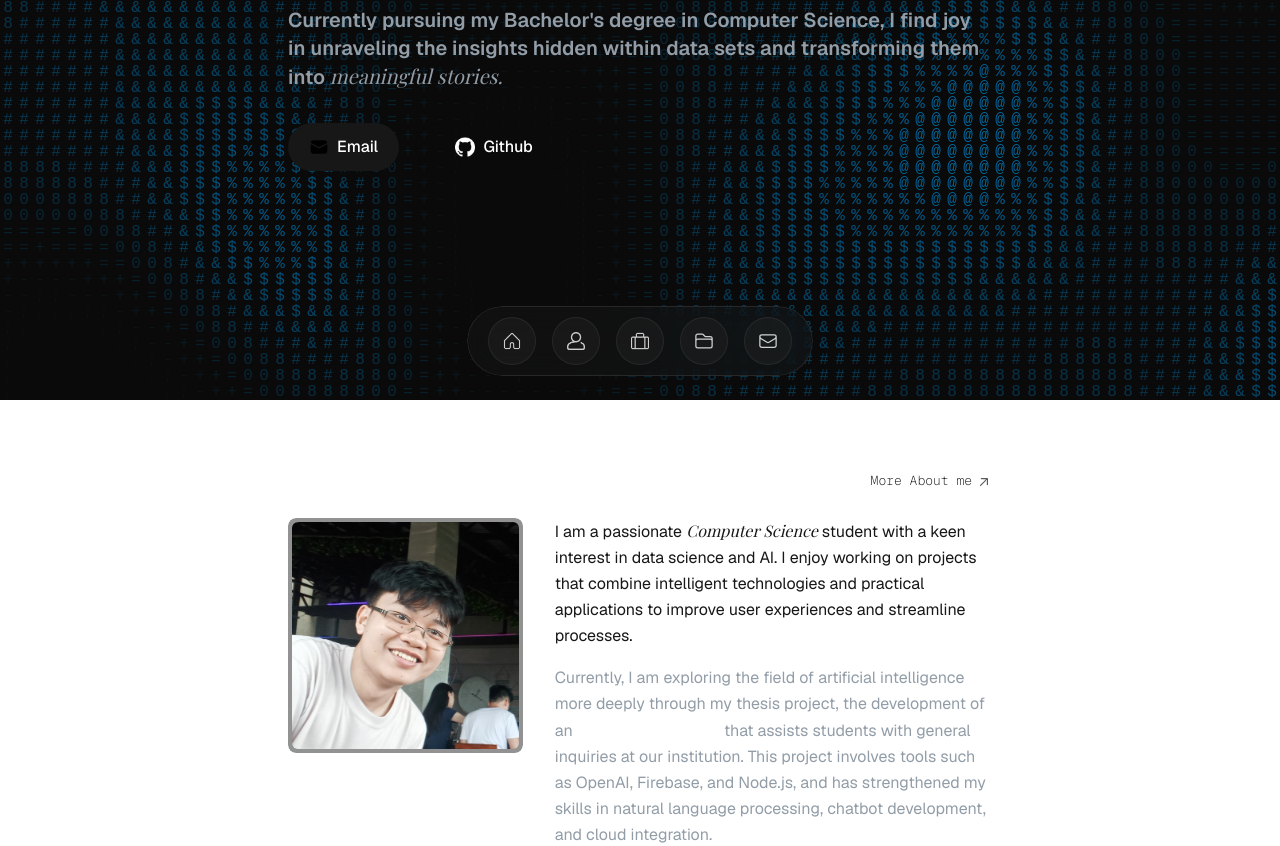
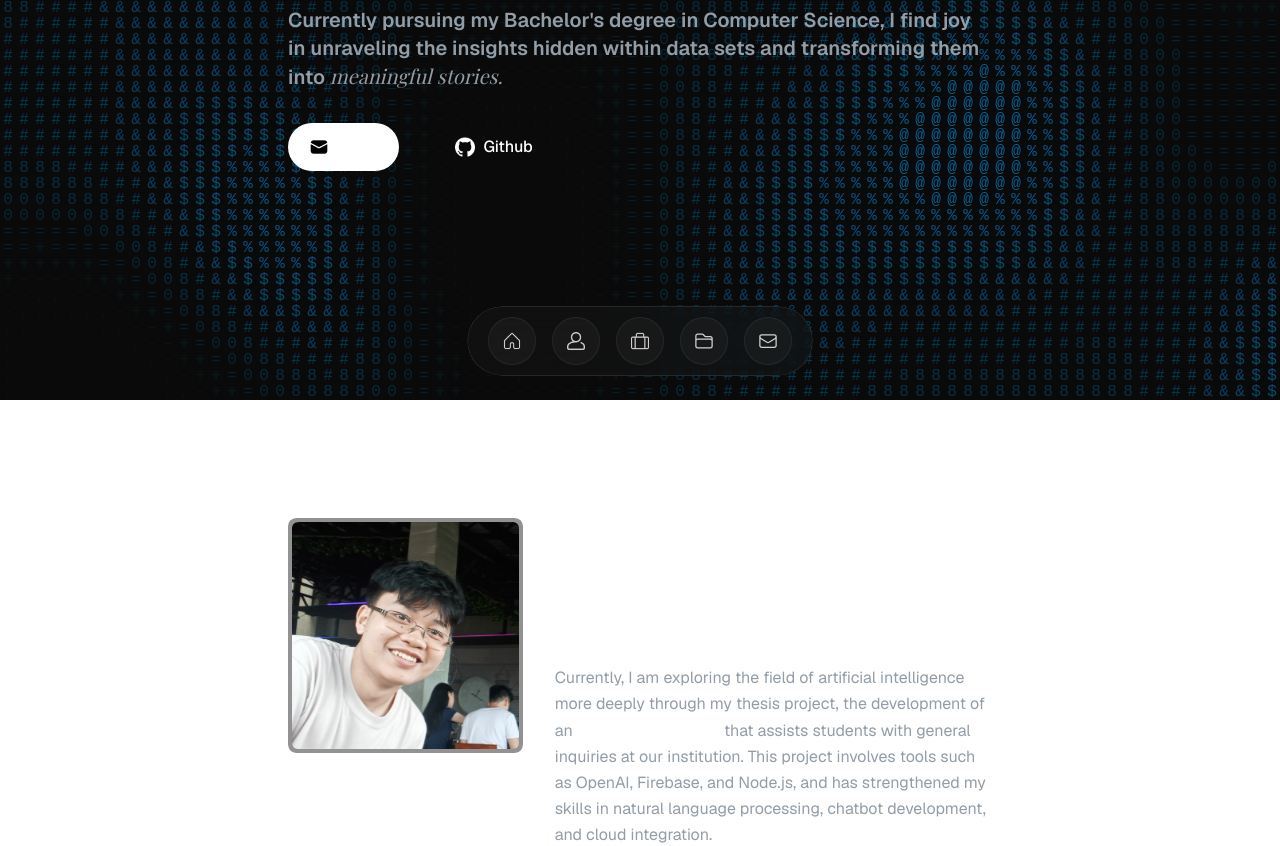
Before and after one commit to JeroldGomez/jerold-gomez-portfolio, a Next.js app: page / in a window 1280 px wide. Shown: the part 400-1246 px from the top of the page. Built offline with nearby package versions, Linux system fonts and the light colour scheme.

Commit message:
fix text color issues in About.tsx

```diff
--- a/app/components/About.tsx
+++ b/app/components/About.tsx
@@ -26,7 +26,7 @@ const About = () => {
           href="https://github.com/JeroldGomez"
           target="_blank"
           rel="noopener noreferrer"
-          className="group transition-all duration-200 hover:text-[#929DA7] font-extralight text-[13px] font-[family-name:var(--font-geist-mono)]"
+          className="group transition-all duration-200 text-[#fff] hover:text-[#929DA7] font-extralight text-[13px] font-[family-name:var(--font-geist-mono)]"
         >
           More About me
           <ArrowUpRightIcon className="w-4 h-4 ml-1 inline-block opacity-70 group-hover:translate-x-0.5 group-hover:-translate-y-0.5 transition-transform" />
@@ -71,7 +71,7 @@ const About = () => {
           transition={{ duration: 0.6, delay: 0.4 }}
           className="w-full sm:w-2/3"
         >
-          <p className="font-[family-name:var(--font-geist-sans)] text-[color:var(--secondary-text-color)] leading-relaxed">
+          <p className="font-[family-name:var(--font-geist-sans)] text-[#fff] leading-relaxed">
             I am a passionate{" "}
             <span className="font-normal text-[color:var(--primary-text-color)] font-[family-name:var(--font-playfair-display)] italic">
               Computer Science{" "}
--- a/app/components/Hero.tsx
+++ b/app/components/Hero.tsx
@@ -65,7 +65,7 @@ const Hero = () => {
         >
             <motion.a
             whileTap={{ scale: 0.95 }}
-            className="bg-[#fff] text-[#000] rounded-full border border-solid border-transparent transition-colors flex items-center justify-center bg-foreground text-background gap-2 hover:bg-[#383838] dark:hover:bg-[#ccc] font-medium text-sm sm:text-base h-10 sm:h-12 px-4 sm:px-5 sm:w-auto"
+            className="text-[#000] rounded-full border border-solid border-transparent transition-colors flex items-center justify-center bg-[#fff] text-background gap-2 dark:hover:bg-[#ccc] font-medium text-sm sm:text-base h-10 sm:h-12 px-4 sm:px-5 sm:w-auto"
             href="mailto:jeroldgomez345@gmail.com"
             target="_blank"
             rel="noopener noreferrer"
```
